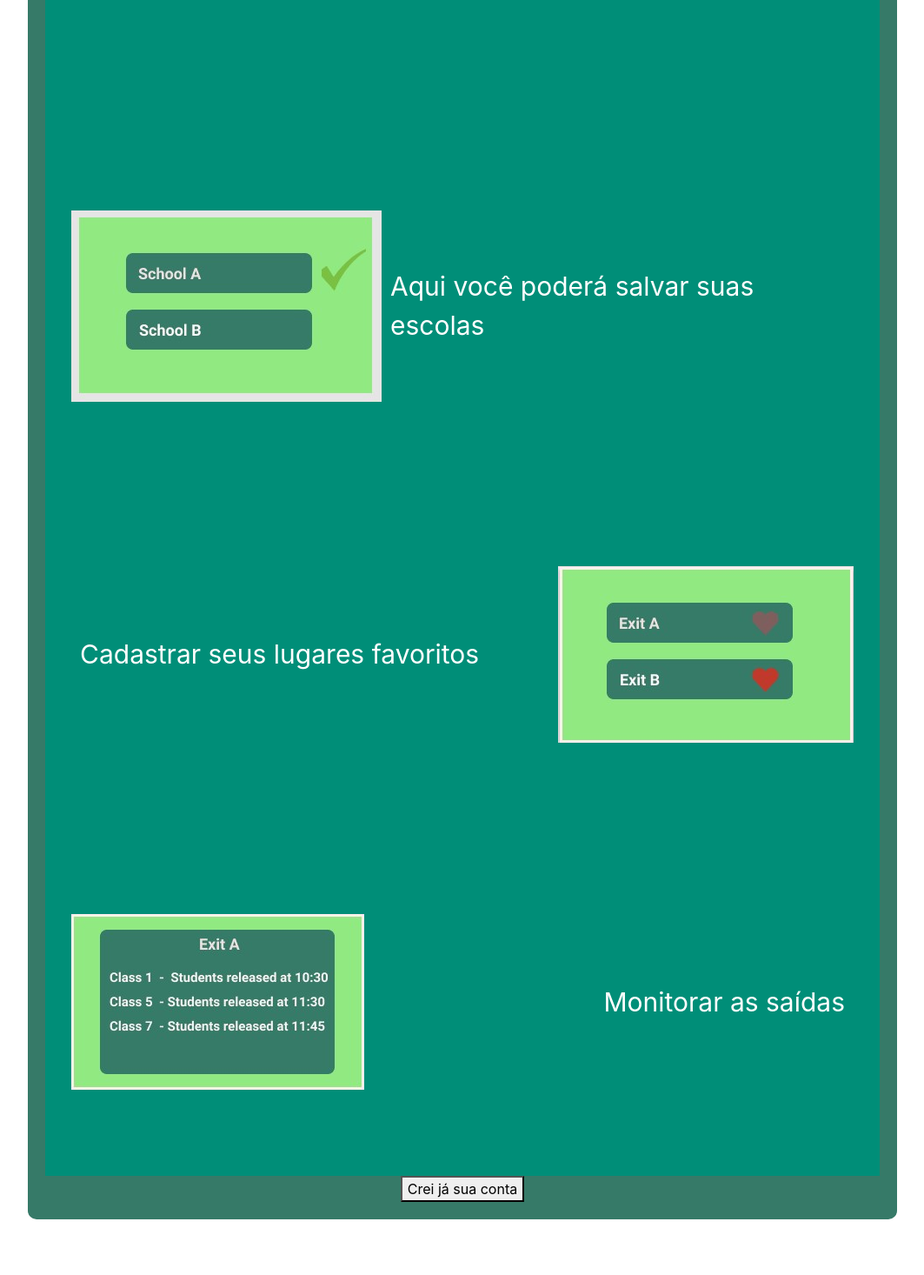
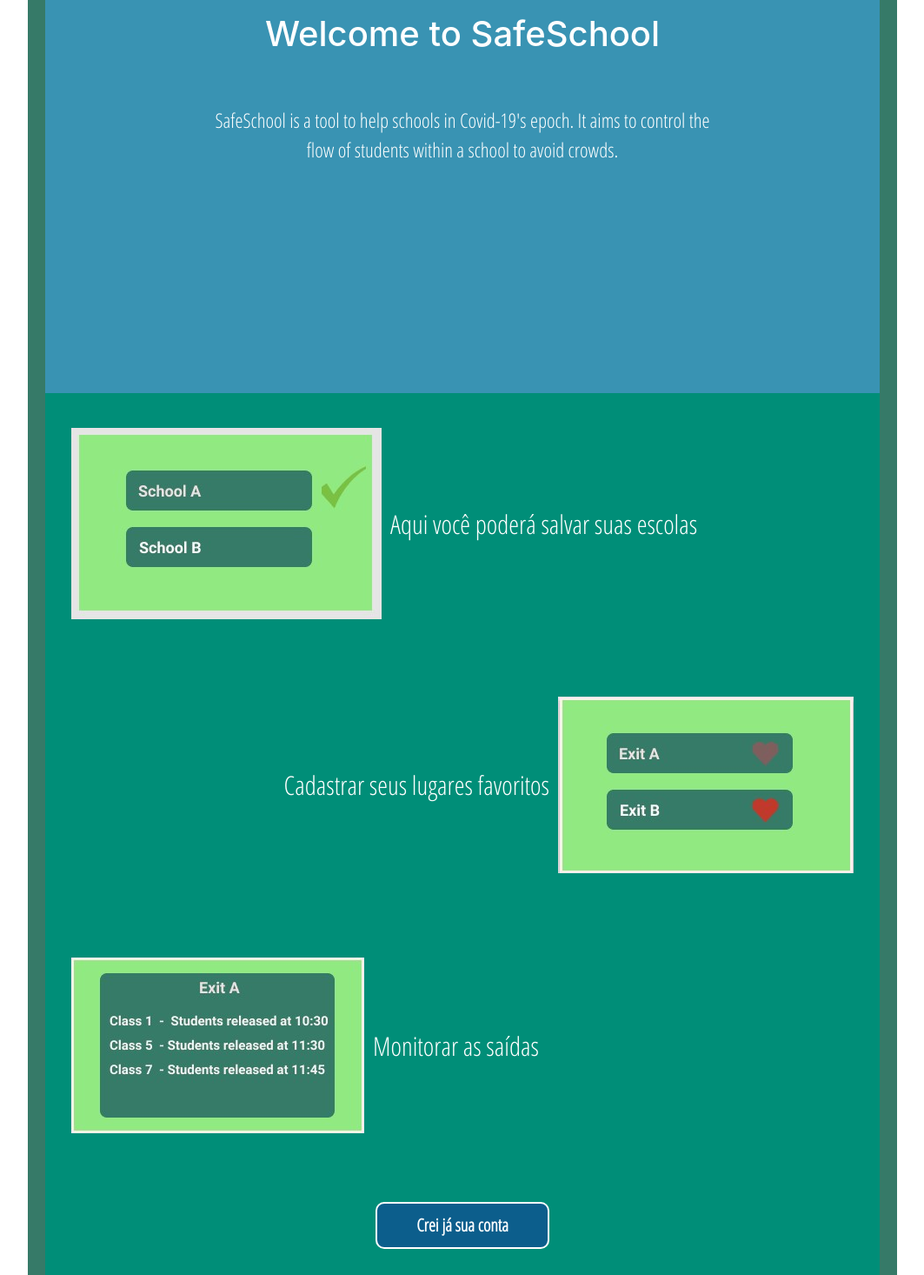
Before and after one commit to caio-k/rp2-project-webapp, a React (Create React App) app: page / in a window 1280 px wide. Shown: the part 384-1850 px from the top of the page at 87% size, without its empty margins (108-1171 px from the left). Before the commit the page ends 1786 px from the top, so only its background shows below. Built offline with nearby package versions, Linux system fonts and the light colour scheme.

Commit message:
alterações

```diff
--- a/src/components/homepage/css/home.css
+++ b/src/components/homepage/css/home.css
@@ -9,17 +9,30 @@
 
 .home__board{
     width: 100%;
-    height: 400px;
+    height: 300px;
     background: var(--cor-bg-header-3);
     display: flex;
     align-items: center;
-    justify-content: space-between;
+    /* justify-content: space-between; */
     padding: 30px;
+}
+
+.home__board:first-child{
+    height: calc(100vh - 100px);
+    background: var(--cor-bg-header-2);
+}
+
+.home__board h1+p{
+    max-width: 600px;
+    margin-top: 50px;
+    font-family: var(--font-1);
+    font-size: 23px;
 }
 
 .home__board img + p{
     font-size: 30px;
     padding: 10px;
+    font-family: var(--font-1);
 }
 
 .home__board + .home__two{
@@ -37,4 +50,22 @@
 .home__cadastrar{
     display: flex;
     justify-content: center;
+    background: var(--cor-bg-header-3);
 }
+
+.home__cadastrar button{
+    border: 2px solid white;
+    border-radius: 10px;
+    padding: 10px;
+    margin: 30px;
+    width: 200px;
+    background: var(--cor-bg-header-4);
+    color: var(--cor-words-principal);
+    font-weight: bold;
+    font-family: var(--font-1);
+    font-size: 20px;
+}
+
+.home__cadastrar button:hover{
+    background: var(--cor-bg-header-2);
+}
--- a/src/styles/default.css
+++ b/src/styles/default.css
@@ -1,4 +1,5 @@
-/*RESET*/
+@import url('https://fonts.googleapis.com/css2?family=Open+Sans+Condensed:wght@300&display=swap');
+
 p{
     margin: 0;
 }
@@ -8,7 +9,6 @@ button:focus{
     box-shadow: none;
 }
 
-/*VARIABLES*/
 body{
     --cor-bg-principal: teal;
     --cor-words-principal: white;
@@ -29,4 +29,5 @@ body{
     --radius-default: 13px;
     --cor-bg-content-3:#b2e4e8;
     --cor-bg-content-4: white;
+    --font-1: 'Open Sans Condensed', sans-serif;
 }
```
